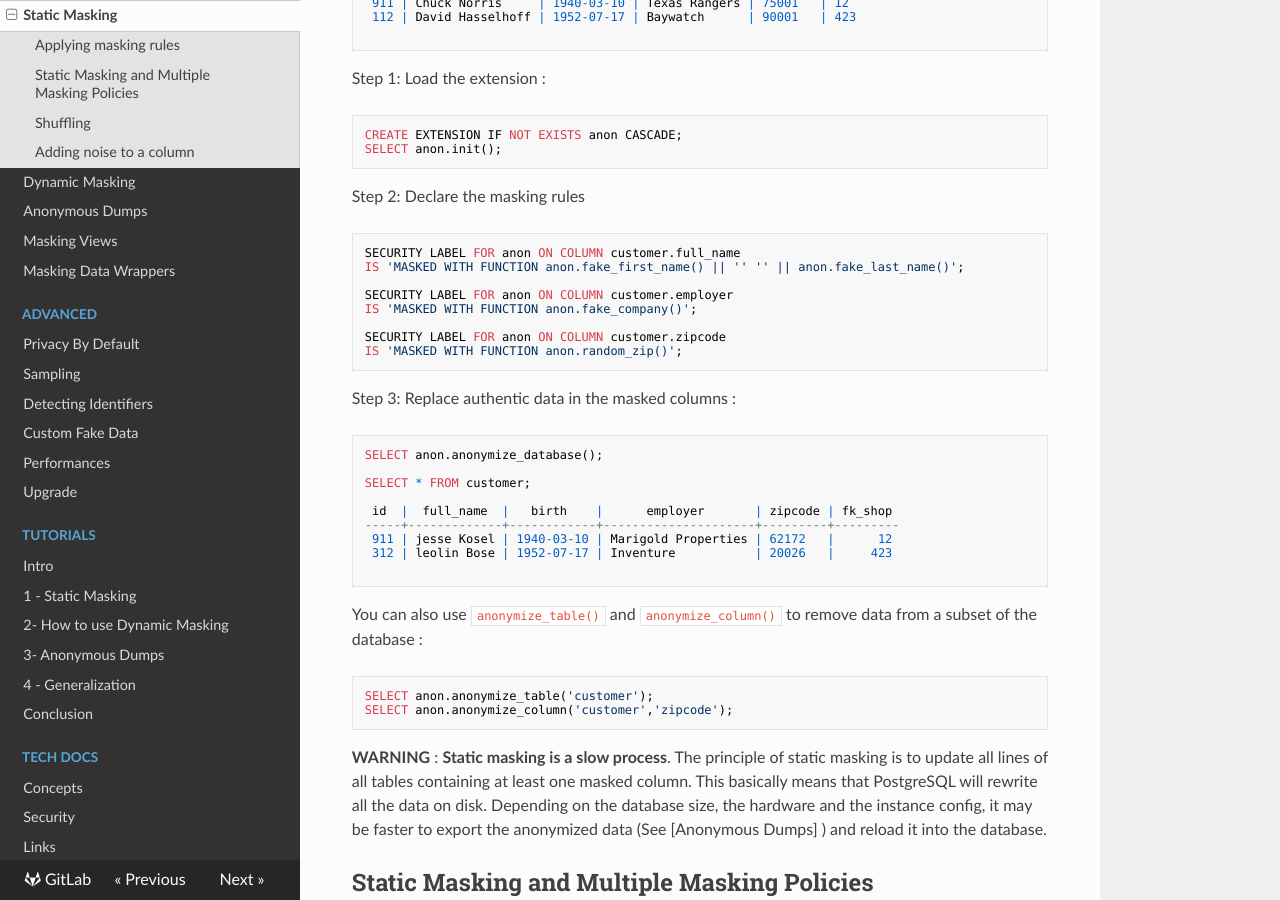
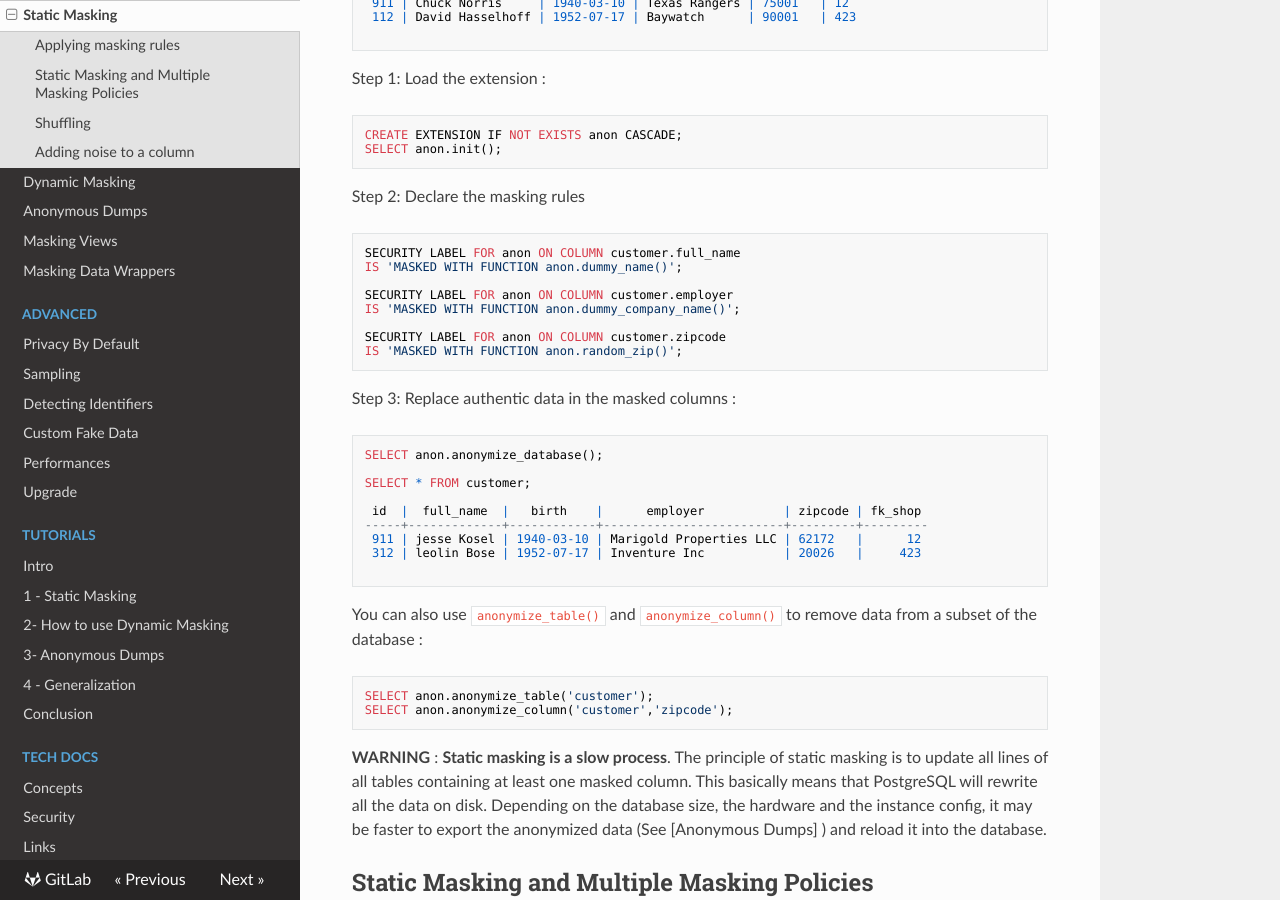
Before and after one commit to neondatabase/postgresql_anonymizer, an MkDocs documentation site: the page built from docs/static_masking.md, in a window 1280 px wide and 900 px high, scrolled down 1185 px. Built offline with MkDocs 1.6.1, drawn with Linux system fonts in a browser that asks for light colours; nearby versions of some CDN libraries.

Commit message:
fix: malformed security label for `customer.full_name`
Use direct function call from the new 'dummy' category instead of an expression that does not seems to work.

````diff
--- a/docs/static_masking.md
+++ b/docs/static_masking.md
@@ -61,10 +61,10 @@ Step 2: Declare the masking rules
 
 ```sql
 SECURITY LABEL FOR anon ON COLUMN customer.full_name
-IS 'MASKED WITH FUNCTION anon.fake_first_name() || '' '' || anon.fake_last_name()';
+IS 'MASKED WITH FUNCTION anon.dummy_name()';
 
 SECURITY LABEL FOR anon ON COLUMN customer.employer
-IS 'MASKED WITH FUNCTION anon.fake_company()';
+IS 'MASKED WITH FUNCTION anon.dummy_company_name()';
 
 SECURITY LABEL FOR anon ON COLUMN customer.zipcode
 IS 'MASKED WITH FUNCTION anon.random_zip()';
@@ -78,10 +78,10 @@ SELECT anon.anonymize_database();
 
 SELECT * FROM customer;
 
- id  |  full_name  |   birth    |      employer       | zipcode | fk_shop
------+-------------+------------+---------------------+---------+---------
- 911 | jesse Kosel | 1940-03-10 | Marigold Properties | 62172   |      12
- 312 | leolin Bose | 1952-07-17 | Inventure           | 20026   |     423
+ id  |  full_name  |   birth    |      employer           | zipcode | fk_shop
+-----+-------------+------------+-------------------------+---------+---------
+ 911 | jesse Kosel | 1940-03-10 | Marigold Properties LLC | 62172   |      12
+ 312 | leolin Bose | 1952-07-17 | Inventure Inc           | 20026   |     423
 
 ```
 
````
